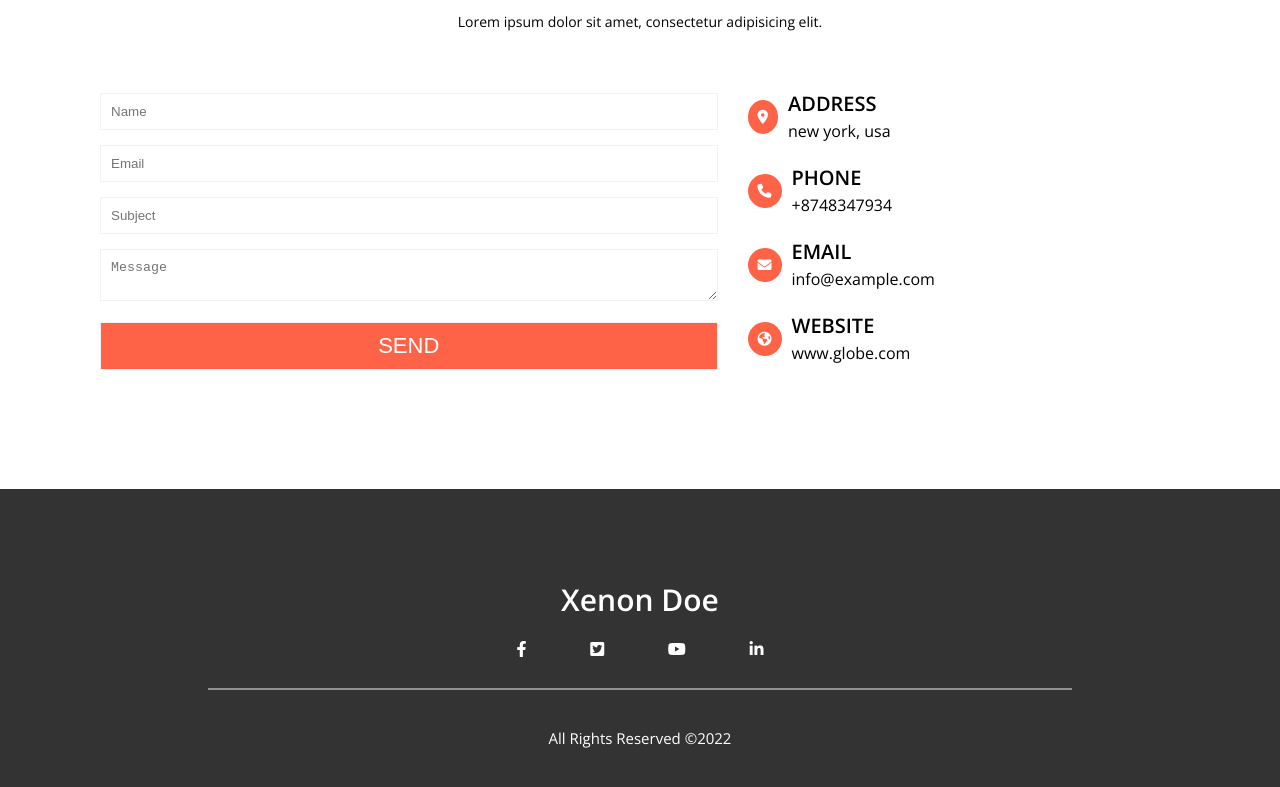
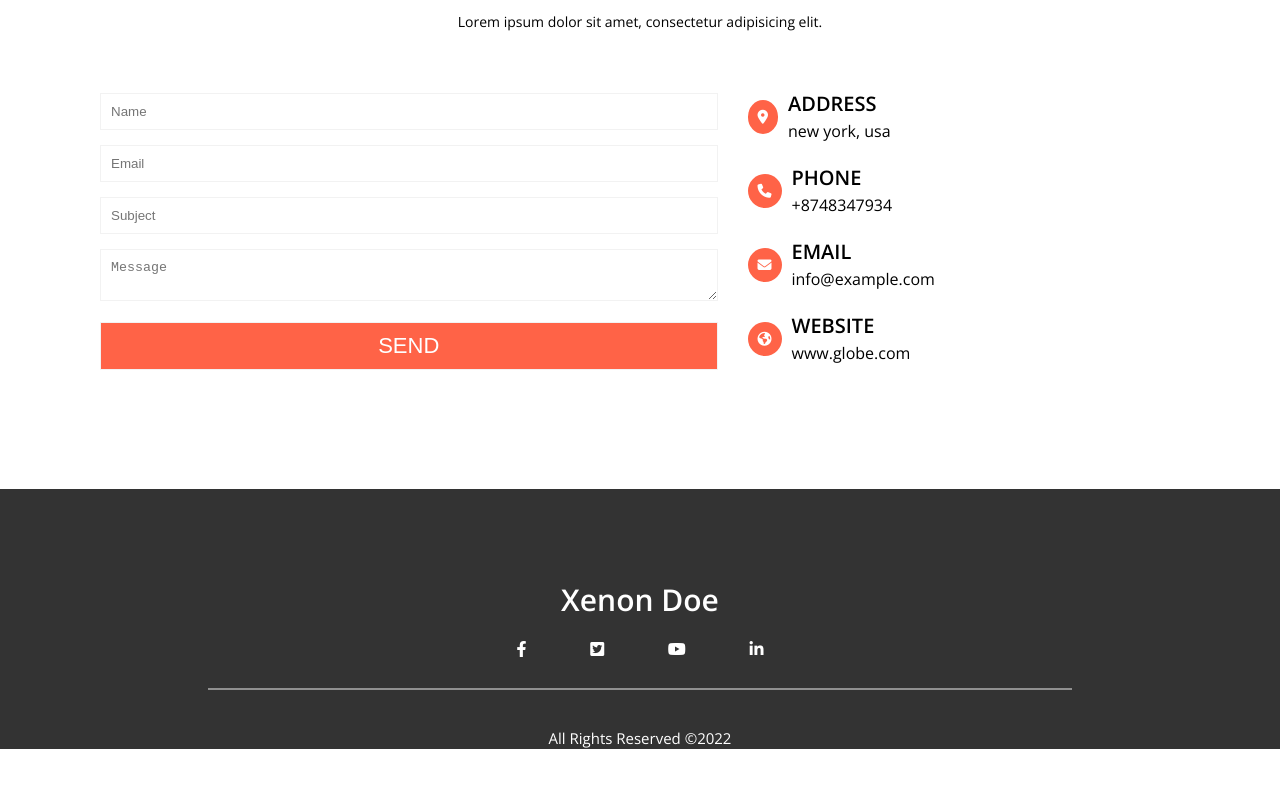
Before and after one commit to JohonCruze/Project-2-with-scss, a plain HTML site: page index.html in a window 1280 px wide. Shown: the part 8680-9467 px from the top of the page. After the commit the page ends 9429 px from the top, so only its background shows below. Drawn offline with nearby package versions, Linux system fonts and the light colour scheme.

Commit message:
Update index.html
update html file

```diff
--- a/index.html
+++ b/index.html
@@ -731,7 +731,7 @@
         </div>
     </section>
 
-    <footer class="footer-area pt-100 pb-100">
+    <footer class="footer-area pt-100">
         <div class="container">
             <div class="row">
                 <div class="col-xl-12 mb-60 text-center">
```
